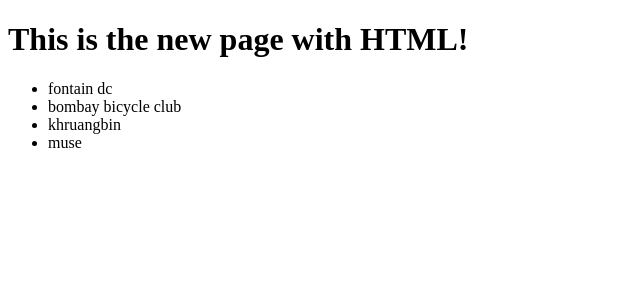
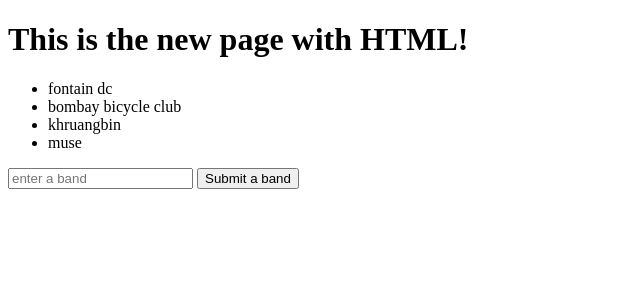
Before and after one commit to Mohamed-Shaheedullah/CN-flask-test-2024, a Flask app: page /page2 in a window 1280 px wide. Shown: the part 26-326 px from the top of the page, without its empty margins (0-640 px from the left). Run offline with Flask 3, Linux system fonts and the light colour scheme.

Commit message:
band form working

```diff
--- a/templates/page2.html
+++ b/templates/page2.html
@@ -10,6 +10,12 @@
         <li>{{ band }}</li>
         {% endfor %}
     </ul>
+
+<form action="/page2" method="post">
+    <input type="text" name="add_band" id="band_add" placeholder="enter a band">
+    <button type="submit">Submit a band</button>
+</form>
+
 </body>
 </html>
 {% endblock %}
--- a/views.py
+++ b/views.py
@@ -7,8 +7,12 @@ my_view = Blueprint("my_view", __name__)
 def index():
     return render_template("index.html")
 
-@my_view.route("/page2")
+@my_view.route("/page2", methods=["GET", "POST"])
 def page2():
+    if request.method == "POST":
+        new_band = request.form["add_band"]
+        favourite_bands.append(new_band)
+
     return render_template("page2.html", favourite_bands = favourite_bands)
 
 @my_view.route("/page3")
```
